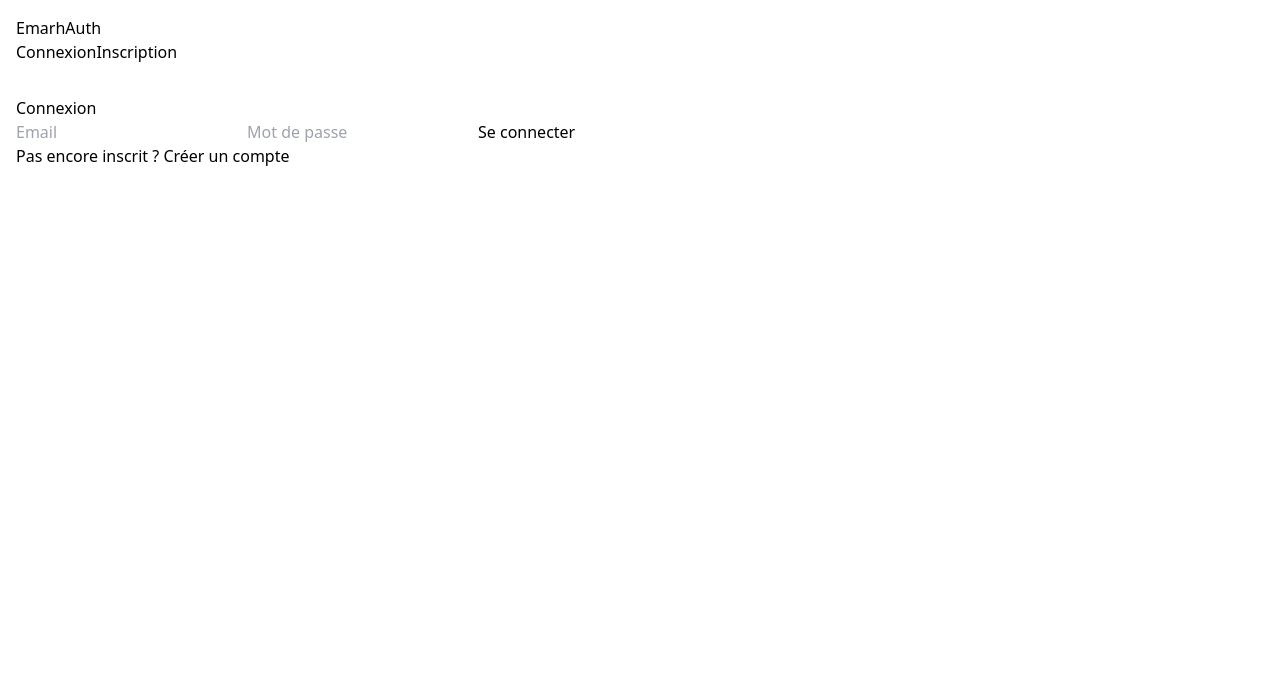
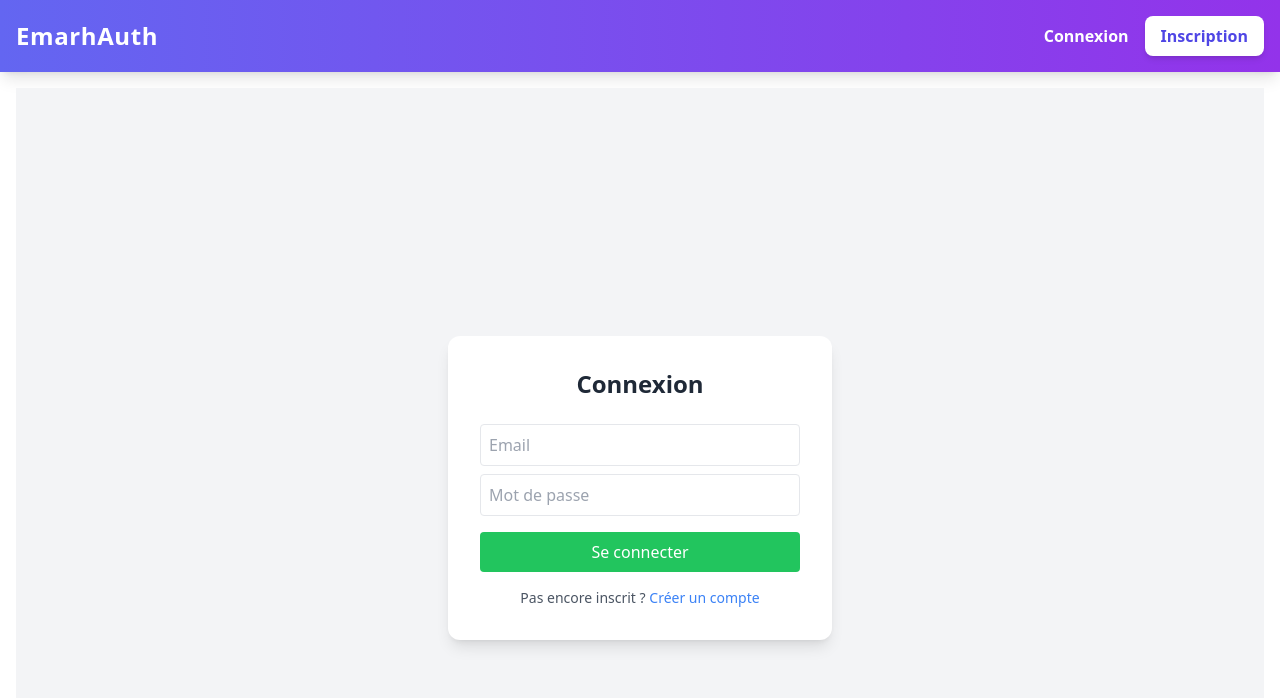
Before and after one commit to Harry8679/Full-Auth-Back, a React (Create React App) app: page /login in a window 1280 px wide. Shown: the top 698 px of the page. Built offline with nearby package versions, Linux system fonts and the light colour scheme.

Commit message:
Tailwind css

```diff
--- a/package.json
+++ b/package.json
@@ -3,17 +3,21 @@
   "version": "0.1.0",
   "private": true,
   "dependencies": {
+    "@radix-ui/react-slot": "^1.1.2",
+    "@shadcn/ui": "^0.0.4",
     "@testing-library/dom": "^10.4.0",
     "@testing-library/jest-dom": "^6.6.3",
     "@testing-library/react": "^16.2.0",
     "@testing-library/user-event": "^13.5.0",
     "axios": "^1.8.2",
+    "clsx": "^2.1.1",
     "react": "^19.0.0",
     "react-dom": "^19.0.0",
     "react-hot-toast": "^2.5.2",
     "react-icons": "^5.5.0",
     "react-router-dom": "^6.30.0",
     "react-scripts": "5.0.1",
+    "tailwind-variants": "^1.0.0",
     "web-vitals": "^2.1.4"
   },
   "scripts": {
--- a/src/components/Navbar.jsx
+++ b/src/components/Navbar.jsx
@@ -1,40 +1,49 @@
 import { Link } from "react-router-dom";
 import { useState } from "react";
-import { Button } from "@/components/ui/button";
 import { FaUserCircle } from "react-icons/fa";
 
 const Navbar = () => {
-  const [isAuthenticated, setIsAuthenticated] = useState(false); // À remplacer avec une auth réelle
+  const [isAuthenticated, setIsAuthenticated] = useState(false); // Remplace par ton système d'authentification
 
   return (
     <nav className="bg-gradient-to-r from-indigo-500 to-purple-600 p-4 shadow-lg">
       <div className="container mx-auto flex justify-between items-center">
-        <Link to="/" className="text-white text-2xl font-bold">
+        {/* Logo */}
+        <Link to="/" className="text-white text-2xl font-bold tracking-wide">
           EmarhAuth
         </Link>
 
+        {/* Navigation Links */}
         <div className="flex items-center space-x-4">
           {isAuthenticated ? (
             <>
-              <Link to="/profile" className="text-white flex items-center space-x-2">
+              <Link
+                to="/profile"
+                className="text-white flex items-center space-x-2 hover:text-gray-200 transition"
+              >
                 <FaUserCircle size={24} />
                 <span>Profil</span>
               </Link>
-              <Button
+
+              <button
                 onClick={() => setIsAuthenticated(false)}
-                className="bg-red-500 hover:bg-red-600 text-white px-4 py-2 rounded-lg"
+                className="bg-red-500 hover:bg-red-600 text-white font-semibold px-4 py-2 rounded-lg shadow-md transition"
               >
                 Déconnexion
-              </Button>
+              </button>
             </>
           ) : (
             <>
-              <Link to="/login" className="text-white hover:text-gray-200">
+              <Link
+                to="/login"
+                className="text-white font-semibold hover:text-gray-200 transition"
+              >
                 Connexion
               </Link>
+
               <Link
                 to="/register"
-                className="bg-white text-indigo-600 px-4 py-2 rounded-lg hover:bg-gray-100"
+                className="bg-white text-indigo-600 font-semibold px-4 py-2 rounded-lg shadow-md hover:bg-gray-100 transition"
               >
                 Inscription
               </Link>
--- a/tailwind.config.js
+++ b/tailwind.config.js
@@ -1,8 +1,12 @@
 /** @type {import('tailwindcss').Config} */
-module.exports = {
-  content: ["./src/**/*.{html,js}"],
+// eslint-disable-next-line import/no-anonymous-default-export
+export default {
+  content: [
+    "./src/**/*.{js,jsx,ts,tsx}", // ✅ Assure-toi que JSX est inclus
+    "./public/index.html" // ✅ Inclure l'index HTML si nécessaire
+  ],
   theme: {
     extend: {},
   },
   plugins: [],
-}
+};
```
Also changed, not shown: 1 other file (tests, documents, lock files or other folders).
